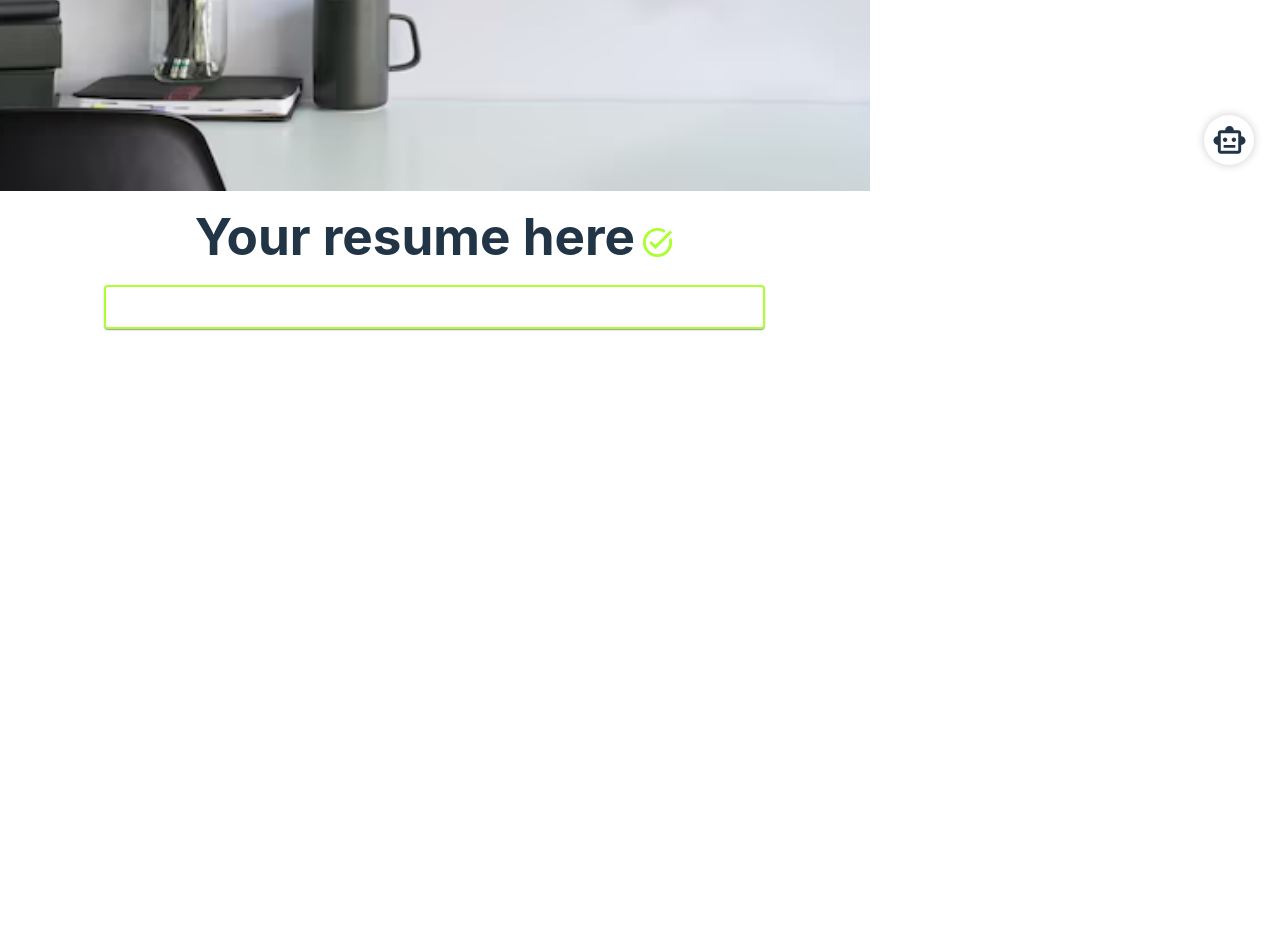
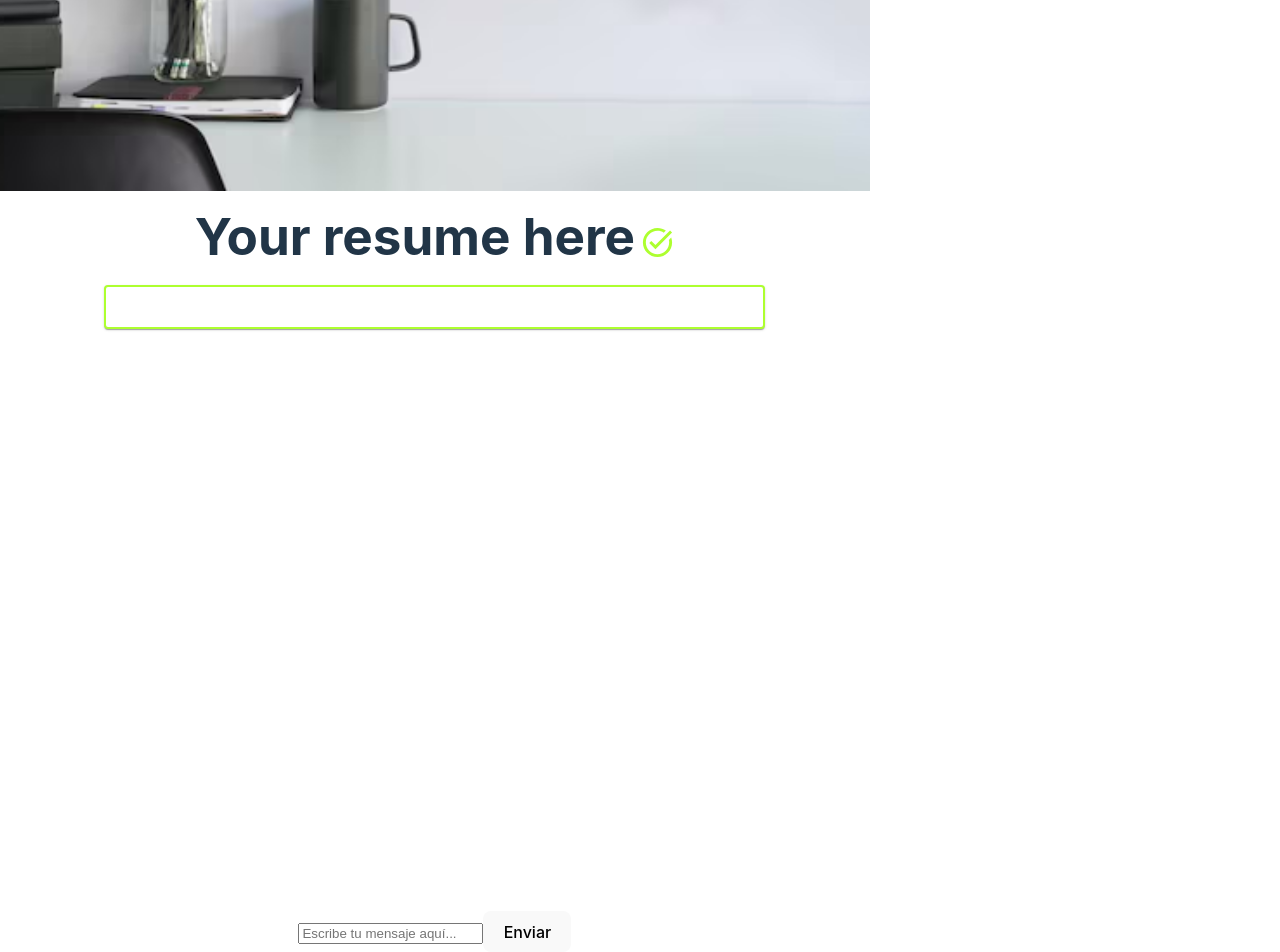
Before and after one commit to DannaVelasquez/ArticleSummarizerIA, a React (Vite) app in the folder Frontend/: page / in a window 1280 px wide. Shown: the part 609-1561 px from the top of the page. Before the commit the page ends 1520 px from the top, so only its background shows below. Built offline with nearby package versions, Linux system fonts and the light colour scheme; the HTML template or start-up script is replaced by a standard one.

Commit message:
Backend - Chatbot controller is implemented

```diff
--- a/Frontend/src/Components/ChatbotView/ChatBot.tsx
+++ b/Frontend/src/Components/ChatbotView/ChatBot.tsx
@@ -1,13 +1,42 @@
-import SmartToyOutlinedIcon from '@mui/icons-material/SmartToyOutlined';
+import axios from 'axios';
 import './chatbot.styles.css'
+import { useState } from 'react';
 
 function ChatBot() {
 
+  const [userInput, setUserInput] = useState('');
+
+  const [chatHistory, setChatHistory] = useState<string[]>([]);
+
+  const sendMessage = async () => {
+    if (!userInput.trim()) return;
+
+    // Enviamos el mensaje del usuario al servidor
+    try {
+      const response = await axios.post('http://localhost:3000/api/chat', { message: userInput});
+      const chatResponse = response.data.message;
+      setChatHistory([...chatHistory, userInput, chatResponse]);
+      setUserInput('');
+    } catch (error) {
+      console.error('Error al enviar mensaje al servidor:', error);
+    }
+  };
+
+
   return (
-    <div className='chat-container'>
-      <div className='icon-container'>
-        <SmartToyOutlinedIcon fontSize='large'/>
+    <div>
+      <div>
+        {chatHistory.map((message, index) => (
+          <div key={index}>{message}</div>
+        ))}
       </div>
+      <input
+        type="text"
+        value={userInput}
+        onChange={(e) => setUserInput(e.target.value)}
+        placeholder="Escribe tu mensaje aquí..."
+      />
+      <button onClick={sendMessage}>Enviar</button>
     </div>
   );
 }
```
Also changed, not shown: 2 other files (tests, documents, lock files or other folders).
